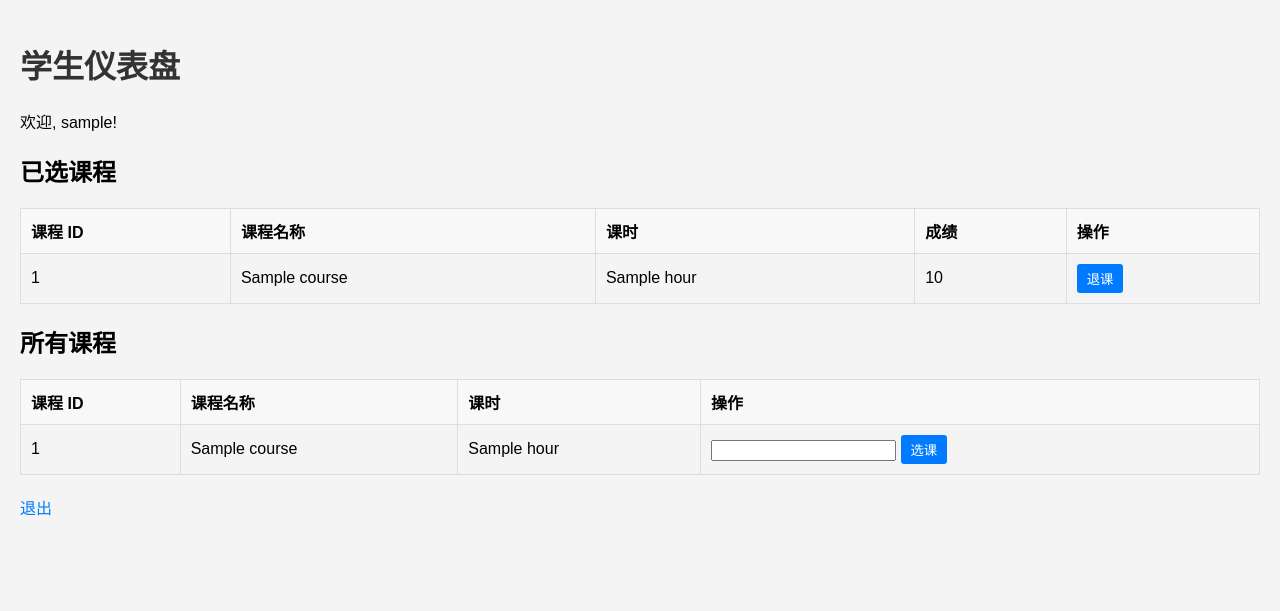
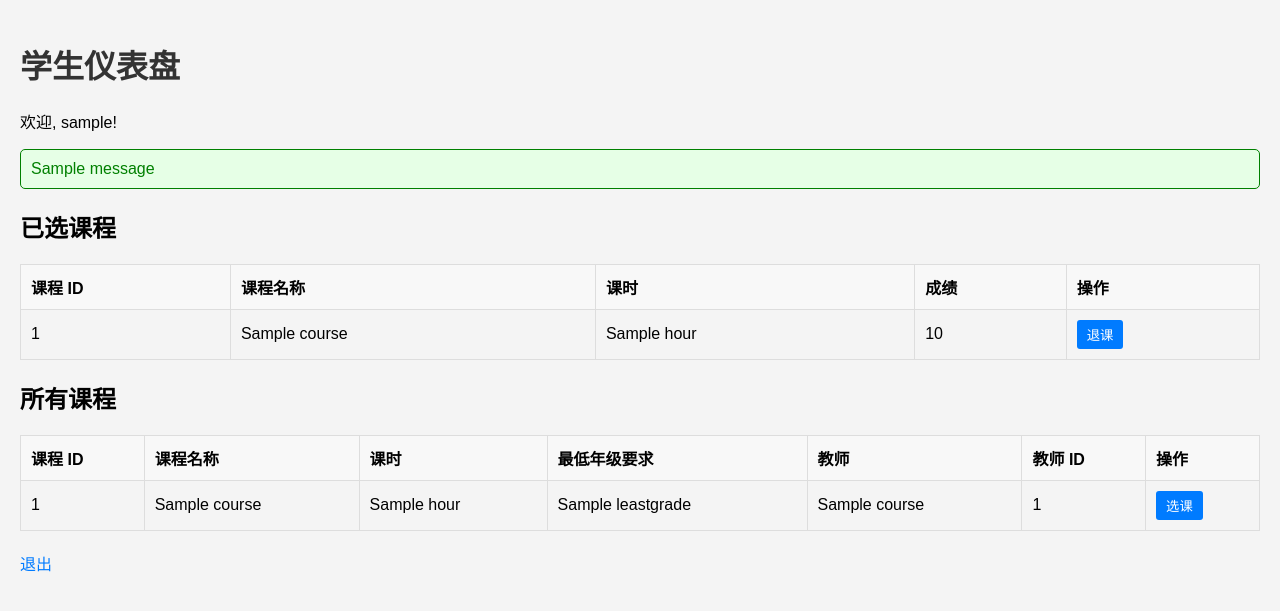
Before and after one commit to Joeyuao/DBHW, a Flask app: template templates/student_dashboard.html in a window 1280 px wide. Shown: the top 611 px of the page. Run offline with Flask 3, Linux system fonts and the light colour scheme; the visitor is signed in with stand-in values (Sample User, id 1); the template is opened without the code that fills it: most values are stand-ins (such as "Sample title", 1, 10 or a date in 2020); one stand-in notice (Sample message) is shown; parts of the project's set-up code (start-up, migrations or seed data) failed here and were passed over; some libraries are stand-ins or nearby versions.

```diff
--- a/app.py
+++ b/app.py
@@ -8,7 +8,7 @@ app.secret_key = 'your_secret_key'  # 用于 session 管理
 # 模拟的用户数据
 users = {
     "teacher": {"username": "t1", "password": "t123", "role": "teacher", "courses": []},
-    "student": {"username": "s1", "password": "s123", "role": "student", "courses": []},
+    "student": {"username": "867650681", "password": "s123", "role": "student", "courses": []},#s1
     "admin": {"username": "a1", "password": "a123", "role": "admin"}
 }
 
@@ -21,7 +21,10 @@ def get_connection():
         host="localhost",
         port="5432"
     )
-
+conn = get_connection()
+cur = conn.cursor(cursor_factory=RealDictCursor)
+cur.execute("select max(no) from choices;")
+no=cur.fetchone()['max']+1
 @app.route('/', methods=['POST', 'GET'])
 def home():
     if request.method == 'POST':
@@ -110,12 +113,24 @@ def student_dashboard():
         FROM students
         JOIN choices ON students.sid = choices.sid
         JOIN courses ON choices.cid = courses.cid
-        WHERE students.sname = %s;
+        WHERE students.sid = %s;
     """, (username,))
     enrolled_courses = cur.fetchall()
 
-    # 查询所有课程
-    cur.execute("SELECT * FROM courses")
+    # # 查询所有课程+老师 fuck,老师太多了，不好展示
+    cur.execute("""
+    WITH ranked_courses AS (
+        SELECT
+            courses.cid, courses.cname, courses.hour, courses.leastgrade, teachers.tname,teachers.tid,
+            ROW_NUMBER() OVER (PARTITION BY courses.cname ORDER BY RANDOM()) AS rn
+        FROM courses
+        LEFT JOIN choices ON courses.cid = choices.cid
+        LEFT JOIN teachers ON choices.tid = teachers.tid
+    )
+    SELECT cid, cname, hour, leastgrade, tname,tid
+    FROM ranked_courses
+    WHERE rn = 1;
+    """)
     all_courses = cur.fetchall()
 
     cur.close()
@@ -126,12 +141,16 @@ def student_dashboard():
 
 @app.route('/enroll_course', methods=['POST'])
 def enroll_course():
+    global no
     if 'username' not in session or session['role'] != 'student':
         return redirect(url_for('home'))  # 如果未登录或不是学生，重定向到登录页
 
     sid = request.form['sid']
     cid = request.form['cid']
-
+    tid = request.form['tid']
+    leastgrade = request.form['leastgrade']
+    # 学生年级
+    # student_grade = request.form['leastgrade']
     conn = get_connection()
     cur = conn.cursor()
 
@@ -140,10 +159,25 @@ def enroll_course():
     if cur.fetchone():
         flash('您已经选过该课程！', 'error')
     else:
+        cur.execute("SELECT * FROM students WHERE sid = %s", (sid,))
+        grade = cur.fetchone()  # 获取查询结果的第一行
+        print("Grade:", grade)
+        grade_value = 0
+        if grade:
+            grade_value = grade[3]  # 提取 leastgrade 字段的值
+            print("Grade:", grade_value)
+        else:
+            print("No grade found for sid:", sid)
         # 插入选课记录
-        cur.execute("INSERT INTO choices (sid, cid, score) VALUES (%s, %s, %s)", (sid, cid, 0))
-        conn.commit()
-        flash('选课成功！', 'success')
+        print("leastgrade",leastgrade,"grade_value",grade_value)
+        if int(leastgrade) > int(grade_value):
+            flash('您的年级不足以选该课程！', 'error')
+        else:
+            print("sid",sid,"tid",tid,"cid",cid)
+            cur.execute("INSERT INTO choices (no,sid, tid, cid, score) VALUES (%s,%s, %s, %s, %s)", (no,sid, tid, cid, 0))
+            no=no+1
+            conn.commit()
+            flash('选课成功！', 'success')
 
     cur.close()
     conn.close()
@@ -175,3 +209,17 @@ def admin_dashboard():
 
 if __name__ == '__main__':
     app.run(debug=True)
+"""
+select courses.cid, courses.cname, courses.hour,courses.leastgrade,teachers.tname,teachers.tid
+from courses courses
+left join choices on courses.cid = choices.cid
+left join teachers on choices.tid = teachers.tid;
+"""
+# 老师可以改分数
+# 学生可以选课、退课
+
+
+#低于最低年级的学生不能选课
+#没实现的：
+# 加一个学分到课程表
+#密码哈希
--- a/templates/student_dashboard.html
+++ b/templates/student_dashboard.html
@@ -53,11 +53,38 @@
         .action-button:hover {
             background-color: #0056b3;
         }
+        .flash-messages {
+            margin-bottom: 20px;
+        }
+        .flash-success {
+            color: green;
+            background-color: #e6ffe6;
+            padding: 10px;
+            border: 1px solid green;
+            border-radius: 5px;
+        }
+        .flash-error {
+            color: red;
+            background-color: #ffe6e6;
+            padding: 10px;
+            border: 1px solid red;
+            border-radius: 5px;
+        }
     </style>
 </head>
 <body>
     <h1>学生仪表盘</h1>
     <p>欢迎, {{ session['username'] }}!</p>
+
+    {% with messages = get_flashed_messages(with_categories=true) %}
+        {% if messages %}
+            <div class="flash-messages">
+                {% for category, message in messages %}
+                    <div class="flash-{{ category }}">{{ message }}</div>
+                {% endfor %}
+            </div>
+        {% endif %}
+    {% endwith %}
 
     <h2>已选课程</h2>
     <table>
@@ -96,6 +123,9 @@
                 <th>课程 ID</th>
                 <th>课程名称</th>
                 <th>课时</th>
+                <th>最低年级要求</th>
+                <th>教师</th>
+                <th>教师 ID</th>
                 <th>操作</th>
             </tr>
         </thead>
@@ -105,11 +135,15 @@
                 <td>{{ course.cid }}</td>
                 <td>{{ course.cname }}</td>
                 <td>{{ course.hour }}</td>
+                <td>{{ course.leastgrade }}</td>
+                <td>{{ course.tname }}</td>
+                <td>{{ course.tid }}</td>
                 <td>
                     <form action="{{ url_for('enroll_course') }}" method="POST" style="display:inline;">
+                        <input type="hidden" name="leastgrade" value="{{ course.leastgrade }}">
                         <input type="hidden" name="sid" value="{{ session['username'] }}">
-                        <input>
                         <input type="hidden" name="cid" value="{{ course.cid }}">
+                        <input type="hidden" name="tid" value="{{ course.tid }}">
                         <button type="submit" class="action-button">选课</button>
                     </form>
                 </td>
```
Also changed, not shown: dev.py (+16 -8 lines), 实验报告.md (added, +43 -0 lines).
